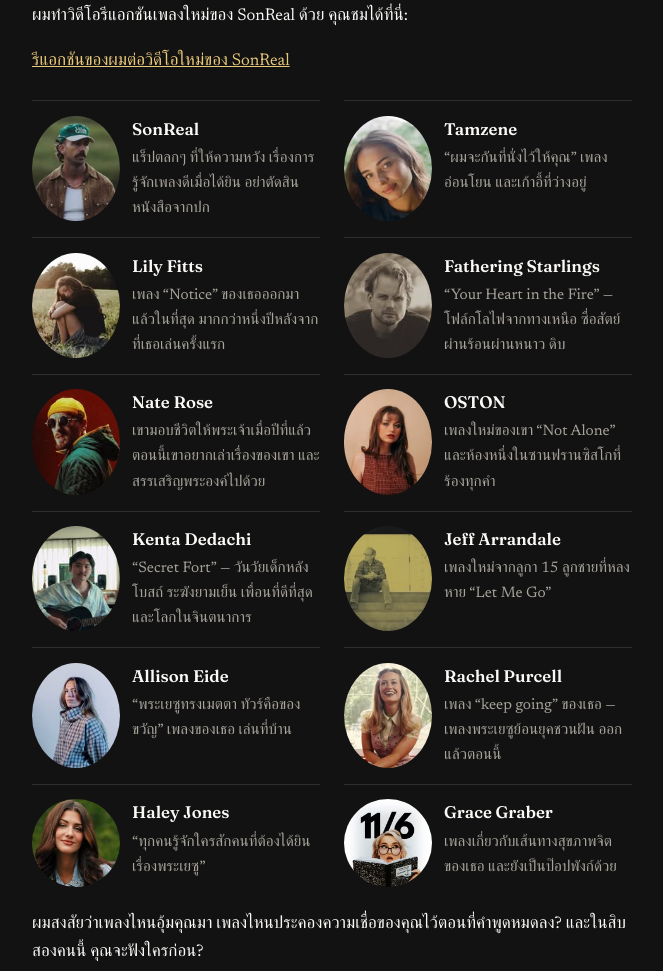
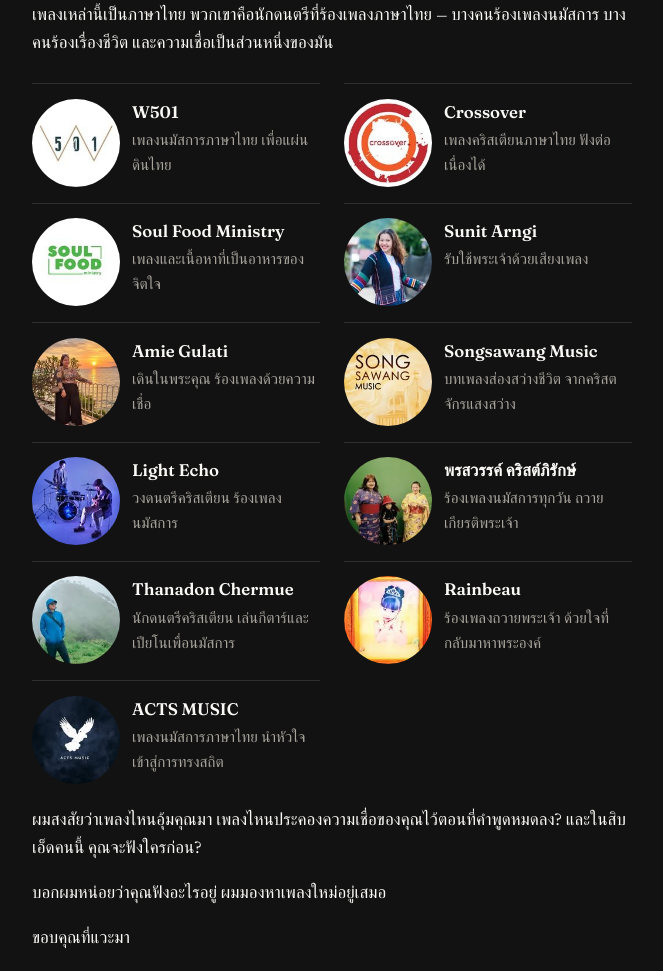
Before and after one commit to streamjonathan/jonathanmccallum-th, an Eleventy site: page content/posts/2026-11-23-music-and-faith.md in a window 1280 px wide. Shown: the part 523-1494 px from the top of the page, without its empty margins (308-971 px from the left). Built offline with nearby package versions, Linux system fonts and the light colour scheme; Eleventy itself is replaced by a stand-in of ours; files that its build step writes are made by us from their sources.

Commit message:
Music and Faith: local-language musicians [th]

```diff
--- a/content/posts/2026-11-23-music-and-faith.md
+++ b/content/posts/2026-11-23-music-and-faith.md
@@ -3,7 +3,7 @@ title: "ดนตรีและความเชื่อ"
 date: 2026-11-23
 slug: music-and-faith
 draft: false
-shareImage: /images/music-faith/sonreal.jpg
+shareImage: /images/music-faith/w501worship.jpg
 ---
 
 ผมใช้เวลามากมายในการฟังนักดนตรีในอินสตาแกรม นี่คือบางคนที่ผมฟังอยู่ช่วงนี้
@@ -14,74 +14,67 @@ shareImage: /images/music-faith/sonreal.jpg
 
 พวกเขาไม่ได้ร้องเพลงนมัสการกันทุกคน ส่วนใหญ่แค่ร้องเรื่องชีวิต และความเชื่อเป็นส่วนหนึ่งของมัน นั่นคือสิ่งที่ผมชอบในตัวพวกเขา แตะการ์ดเพื่อชมเพลงในอินสตาแกรม
 
-ผมทำวิดีโอรีแอกชันเพลงใหม่ของ SonReal ด้วย คุณชมได้ที่นี่:
-
-[รีแอกชันของผมต่อวิดีโอใหม่ของ SonReal](https://www.youtube.com/shorts/wePjZMr6beE)
+เพลงเหล่านี้เป็นภาษาไทย พวกเขาคือนักดนตรีที่ร้องเพลงภาษาไทย — บางคนร้องเพลงนมัสการ บางคนร้องเรื่องชีวิต และความเชื่อเป็นส่วนหนึ่งของมัน
 
 <div class="ig-grid">
-<a class="ig-card" href="https://www.instagram.com/reel/DgBgmKwB84s/" target="_blank" rel="noopener">
-<img class="ig-card__img" src="/images/music-faith/sonreal.jpg" alt="SonReal" loading="lazy" width="150" height="150">
-<span class="ig-card__text"><span class="ig-card__name">SonReal</span>
-<span class="ig-card__note">แร็ปตลกๆ ที่ให้ความหวัง เรื่องการรู้จักเพลงดีเมื่อได้ยิน อย่าตัดสินหนังสือจากปก</span></span>
+<a class="ig-card" href="https://www.instagram.com/reel/Df1xotqybjM/" target="_blank" rel="noopener">
+<img class="ig-card__img" src="/images/music-faith/w501worship.jpg" alt="W501" loading="lazy" width="150" height="150">
+<span class="ig-card__text"><span class="ig-card__name">W501</span>
+<span class="ig-card__note">เพลงนมัสการภาษาไทย เพื่อแผ่นดินไทย</span></span>
 </a>
-<a class="ig-card" href="https://www.instagram.com/reel/DgDnpYFAUjr/" target="_blank" rel="noopener">
-<img class="ig-card__img" src="/images/music-faith/tamzene.jpg" alt="Tamzene" loading="lazy" width="150" height="150">
-<span class="ig-card__text"><span class="ig-card__name">Tamzene</span>
-<span class="ig-card__note">“ผมจะกันที่นั่งไว้ให้คุณ” เพลงอ่อนโยน และเก้าอี้ที่ว่างอยู่</span></span>
+<a class="ig-card" href="https://www.instagram.com/reel/DgFORjhgYlX/" target="_blank" rel="noopener">
+<img class="ig-card__img" src="/images/music-faith/crossover_music.jpg" alt="Crossover" loading="lazy" width="150" height="150">
+<span class="ig-card__text"><span class="ig-card__name">Crossover</span>
+<span class="ig-card__note">เพลงคริสเตียนภาษาไทย ฟังต่อเนื่องได้</span></span>
 </a>
-<a class="ig-card" href="https://www.instagram.com/reel/Df5X6L3K-3W/" target="_blank" rel="noopener">
-<img class="ig-card__img" src="/images/music-faith/lilyfittsmusic.jpg" alt="Lily Fitts" loading="lazy" width="150" height="150">
-<span class="ig-card__text"><span class="ig-card__name">Lily Fitts</span>
-<span class="ig-card__note">เพลง “Notice” ของเธอออกมาแล้วในที่สุด มากกว่าหนึ่งปีหลังจากที่เธอเล่นครั้งแรก</span></span>
+<a class="ig-card" href="https://www.instagram.com/reel/Db8RwTKh876/" target="_blank" rel="noopener">
+<img class="ig-card__img" src="/images/music-faith/soulfood_ministry.jpg" alt="Soul Food Ministry" loading="lazy" width="150" height="150">
+<span class="ig-card__text"><span class="ig-card__name">Soul Food Ministry</span>
+<span class="ig-card__note">เพลงและเนื้อหาที่เป็นอาหารของจิตใจ</span></span>
 </a>
-<a class="ig-card" href="https://www.instagram.com/reel/DgE-ybeI6ko/" target="_blank" rel="noopener">
-<img class="ig-card__img" src="/images/music-faith/fatheringstarlings.jpg" alt="Fathering Starlings" loading="lazy" width="150" height="150">
-<span class="ig-card__text"><span class="ig-card__name">Fathering Starlings</span>
-<span class="ig-card__note">“Your Heart in the Fire” — โฟล์กโลไฟจากทางเหนือ ซื่อสัตย์ ผ่านร้อนผ่านหนาว ดิบ</span></span>
+<a class="ig-card" href="https://www.instagram.com/reel/DgCfFQiCAdj/" target="_blank" rel="noopener">
+<img class="ig-card__img" src="/images/music-faith/sunit_rattanalertsakul.jpg" alt="Sunit Arngi" loading="lazy" width="150" height="150">
+<span class="ig-card__text"><span class="ig-card__name">Sunit Arngi</span>
+<span class="ig-card__note">รับใช้พระเจ้าด้วยเสียงเพลง</span></span>
 </a>
-<a class="ig-card" href="https://www.instagram.com/reel/DfkSMZhpium/" target="_blank" rel="noopener">
-<img class="ig-card__img" src="/images/music-faith/naterosemusic.jpg" alt="Nate Rose" loading="lazy" width="150" height="150">
-<span class="ig-card__text"><span class="ig-card__name">Nate Rose</span>
-<span class="ig-card__note">เขามอบชีวิตให้พระเจ้าเมื่อปีที่แล้ว ตอนนี้เขาอยากเล่าเรื่องของเขา และสรรเสริญพระองค์ไปด้วย</span></span>
+<a class="ig-card" href="https://www.instagram.com/reel/DemXfvRvbFJ/" target="_blank" rel="noopener">
+<img class="ig-card__img" src="/images/music-faith/amiegulati.jpg" alt="Amie Gulati" loading="lazy" width="150" height="150">
+<span class="ig-card__text"><span class="ig-card__name">Amie Gulati</span>
+<span class="ig-card__note">เดินในพระคุณ ร้องเพลงด้วยความเชื่อ</span></span>
 </a>
-<a class="ig-card" href="https://www.instagram.com/p/DgBMyeNkkyO/" target="_blank" rel="noopener">
-<img class="ig-card__img" src="/images/music-faith/ostonmusic.jpg" alt="OSTON" loading="lazy" width="150" height="150">
-<span class="ig-card__text"><span class="ig-card__name">OSTON</span>
-<span class="ig-card__note">เพลงใหม่ของเขา “Not Alone” และห้องหนึ่งในซานฟรานซิสโกที่ร้องทุกคำ</span></span>
+<a class="ig-card" href="https://www.instagram.com/reel/DgEXmMsTgTl/" target="_blank" rel="noopener">
+<img class="ig-card__img" src="/images/music-faith/songsawang_music.jpg" alt="Songsawang Music" loading="lazy" width="150" height="150">
+<span class="ig-card__text"><span class="ig-card__name">Songsawang Music</span>
+<span class="ig-card__note">บทเพลงส่องสว่างชีวิต จากคริสตจักรแสงสว่าง</span></span>
 </a>
-<a class="ig-card" href="https://www.instagram.com/reel/Df1qtokoyBh/" target="_blank" rel="noopener">
-<img class="ig-card__img" src="/images/music-faith/kenta_dedachi.jpg" alt="Kenta Dedachi" loading="lazy" width="150" height="150">
-<span class="ig-card__text"><span class="ig-card__name">Kenta Dedachi</span>
-<span class="ig-card__note">“Secret Fort” — วันวัยเด็กหลังโบสถ์ ระฆังยามเย็น เพื่อนที่ดีที่สุด และโลกในจินตนาการ</span></span>
+<a class="ig-card" href="https://www.instagram.com/reel/DdsvasTTSPD/" target="_blank" rel="noopener">
+<img class="ig-card__img" src="/images/music-faith/lightechoband_official.jpg" alt="Light Echo" loading="lazy" width="150" height="150">
+<span class="ig-card__text"><span class="ig-card__name">Light Echo</span>
+<span class="ig-card__note">วงดนตรีคริสเตียน ร้องเพลงนมัสการ</span></span>
 </a>
-<a class="ig-card" href="https://www.instagram.com/reel/DfCRnSiPXa5/" target="_blank" rel="noopener">
-<img class="ig-card__img" src="/images/music-faith/jeffarrandale.jpg" alt="Jeff Arrandale" loading="lazy" width="150" height="150">
-<span class="ig-card__text"><span class="ig-card__name">Jeff Arrandale</span>
-<span class="ig-card__note">เพลงใหม่จากลูกา 15 ลูกชายที่หลงหาย “Let Me Go”</span></span>
+<a class="ig-card" href="https://www.instagram.com/reel/DgHDID4KCNh/" target="_blank" rel="noopener">
+<img class="ig-card__img" src="/images/music-faith/khristphiraks.jpg" alt="พรสวรรค์ คริสต์ภิรักษ์" loading="lazy" width="150" height="150">
+<span class="ig-card__text"><span class="ig-card__name">พรสวรรค์ คริสต์ภิรักษ์</span>
+<span class="ig-card__note">ร้องเพลงนมัสการทุกวัน ถวายเกียรติพระเจ้า</span></span>
 </a>
-<a class="ig-card" href="https://www.instagram.com/reel/Df71X0lzZsN/" target="_blank" rel="noopener">
-<img class="ig-card__img" src="/images/music-faith/allison_eide.jpg" alt="Allison Eide" loading="lazy" width="150" height="150">
-<span class="ig-card__text"><span class="ig-card__name">Allison Eide</span>
-<span class="ig-card__note">“พระเยซูทรงเมตตา ทัวร์คือของขวัญ” เพลงของเธอ เล่นที่บ้าน</span></span>
+<a class="ig-card" href="https://www.instagram.com/reel/DgFgsn-S-D7/" target="_blank" rel="noopener">
+<img class="ig-card__img" src="/images/music-faith/myguitar_mypiano.jpg" alt="Thanadon Chermue" loading="lazy" width="150" height="150">
+<span class="ig-card__text"><span class="ig-card__name">Thanadon Chermue</span>
+<span class="ig-card__note">นักดนตรีคริสเตียน เล่นกีตาร์และเปียโนเพื่อนมัสการ</span></span>
 </a>
-<a class="ig-card" href="https://www.instagram.com/reel/DgD31mXBDcn/" target="_blank" rel="noopener">
-<img class="ig-card__img" src="/images/music-faith/rachelpurcellmusic.jpg" alt="Rachel Purcell" loading="lazy" width="150" height="150">
-<span class="ig-card__text"><span class="ig-card__name">Rachel Purcell</span>
-<span class="ig-card__note">เพลง “keep going” ของเธอ — เพลงพระเยซูย้อนยุคชวนฝัน ออกแล้วตอนนี้</span></span>
+<a class="ig-card" href="https://www.instagram.com/reel/DgBl-4dExhn/" target="_blank" rel="noopener">
+<img class="ig-card__img" src="/images/music-faith/rainbeau_thenextgen.jpg" alt="Rainbeau" loading="lazy" width="150" height="150">
+<span class="ig-card__text"><span class="ig-card__name">Rainbeau</span>
+<span class="ig-card__note">ร้องเพลงถวายพระเจ้า ด้วยใจที่กลับมาหาพระองค์</span></span>
 </a>
-<a class="ig-card" href="https://www.instagram.com/reel/Df9vziqCJtC/" target="_blank" rel="noopener">
-<img class="ig-card__img" src="/images/music-faith/haleyjonesofficial.jpg" alt="Haley Jones" loading="lazy" width="150" height="150">
-<span class="ig-card__text"><span class="ig-card__name">Haley Jones</span>
-<span class="ig-card__note">“ทุกคนรู้จักใครสักคนที่ต้องได้ยินเรื่องพระเยซู”</span></span>
-</a>
-<a class="ig-card" href="https://www.instagram.com/reel/DgAmATaizM0/" target="_blank" rel="noopener">
-<img class="ig-card__img" src="/images/music-faith/gracegrabermusic.jpg" alt="Grace Graber" loading="lazy" width="150" height="150">
-<span class="ig-card__text"><span class="ig-card__name">Grace Graber</span>
-<span class="ig-card__note">เพลงเกี่ยวกับเส้นทางสุขภาพจิตของเธอ และยังเป็นป๊อปพังก์ด้วย</span></span>
+<a class="ig-card" href="https://www.instagram.com/reel/DfZI1pFj7nw/" target="_blank" rel="noopener">
+<img class="ig-card__img" src="/images/music-faith/actsmusicthailand.jpg" alt="ACTS MUSIC" loading="lazy" width="150" height="150">
+<span class="ig-card__text"><span class="ig-card__name">ACTS MUSIC</span>
+<span class="ig-card__note">เพลงนมัสการภาษาไทย นำหัวใจเข้าสู่การทรงสถิต</span></span>
 </a>
 </div>
 
-ผมสงสัยว่าเพลงไหนอุ้มคุณมา เพลงไหนประคองความเชื่อของคุณไว้ตอนที่คำพูดหมดลง? และในสิบสองคนนี้ คุณจะฟังใครก่อน?
+ผมสงสัยว่าเพลงไหนอุ้มคุณมา เพลงไหนประคองความเชื่อของคุณไว้ตอนที่คำพูดหมดลง? และในสิบเอ็ดคนนี้ คุณจะฟังใครก่อน?
 
 บอกผมหน่อยว่าคุณฟังอะไรอยู่ ผมมองหาเพลงใหม่อยู่เสมอ
 
```
Also changed, not shown: content/images/music-faith/actsmusicthailand.jpg (added), content/images/music-faith/amiegulati.jpg (added), content/images/music-faith/crossover_music.jpg (added), content/images/music-faith/khristphiraks.jpg (added), content/images/music-faith/lightechoband_official.jpg (added), content/images/music-faith/myguitar_mypiano.jpg (added), content/images/music-faith/rainbeau_thenextgen.jpg (added), content/images/music-faith/songsawang_music.jpg (added), content/images/music-faith/soulfood_ministry.jpg (added), content/images/music-faith/sunit_rattanalertsakul.jpg (added), content/images/music-faith/w501worship.jpg (added).
